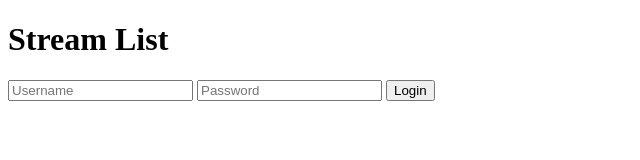
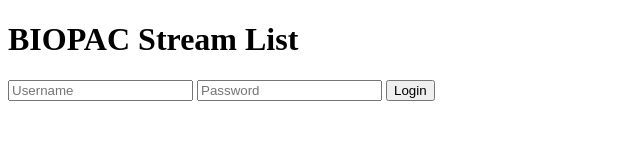
Before and after one commit to jjoycezhu/BIOPAC2, a plain HTML site: page index.html in a window 1280 px wide. Shown: the whole page, without its empty margins (0-640 px from the left). Drawn offline with Linux system fonts and the light colour scheme.

Commit message:
Update index.html

```diff
--- a/index.html
+++ b/index.html
@@ -6,7 +6,7 @@
     <title>Live Stream Viewer</title>
 </head>
 <body>
-    <h1>Stream List</h1>
+    <h1>BIOPAC Stream List</h1>
 
     <!-- Login Form -->
     <div id="login-form">
```
